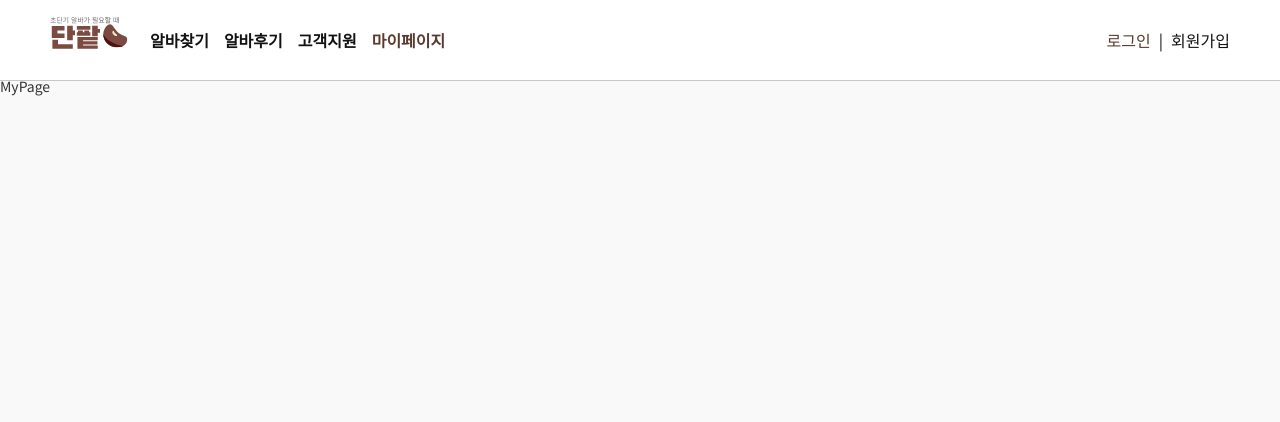
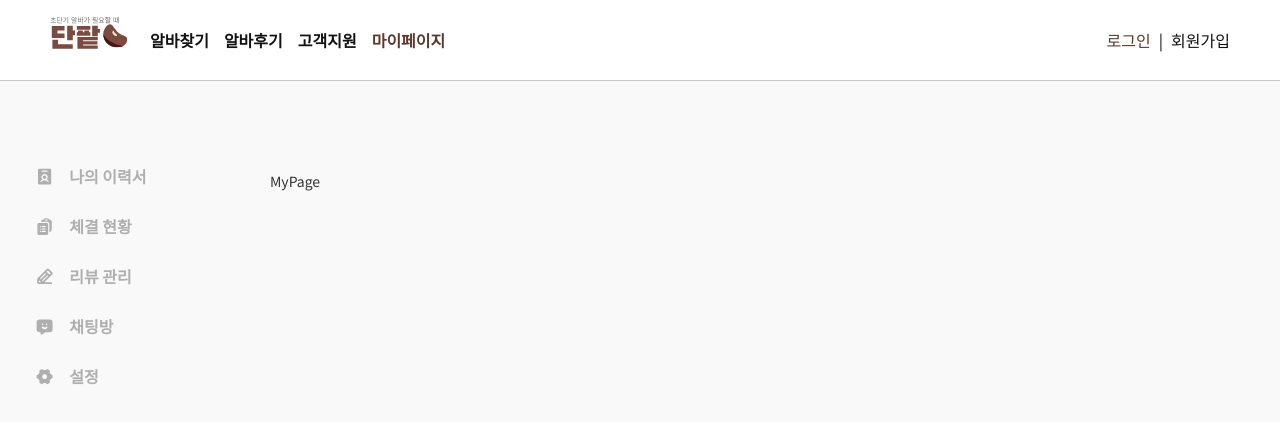
Before and after one commit to danpatime/FrontEnd, a React (Create React App) app: page /mypage in a window 1280 px wide. Shown: the top 422 px of the page. Built offline with nearby package versions, Linux system fonts and the light colour scheme.

Commit message:
modify: 마이페이지 홈에 레이아웃 설정

```diff
--- a/src/pages/MyPage/MyPage.jsx
+++ b/src/pages/MyPage/MyPage.jsx
@@ -1,10 +1,11 @@
 import React from 'react'
+import MypageLayout from '../../components/layout/MypageLayout'
 
 function MyPage() {
   return (
-    <div>
+    <MypageLayout>
       MyPage
-    </div>
+    </MypageLayout>
   )
 }
 
```
